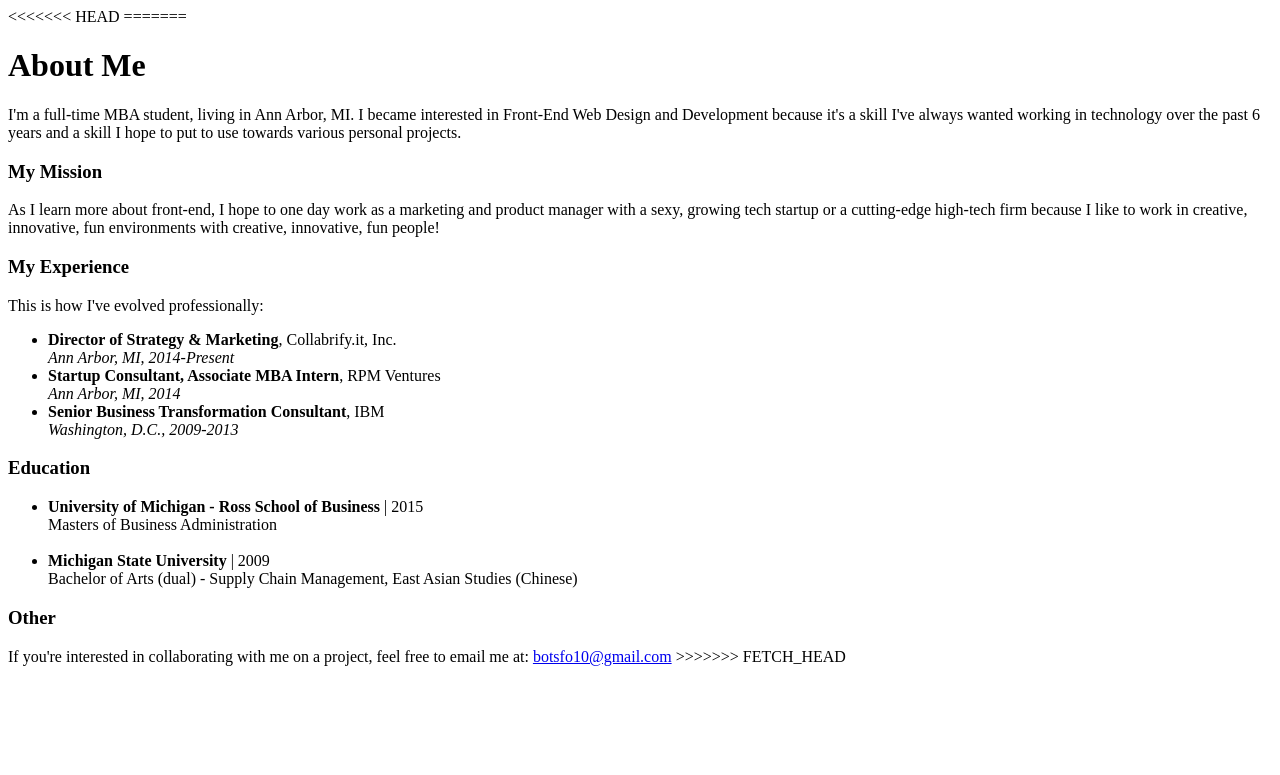
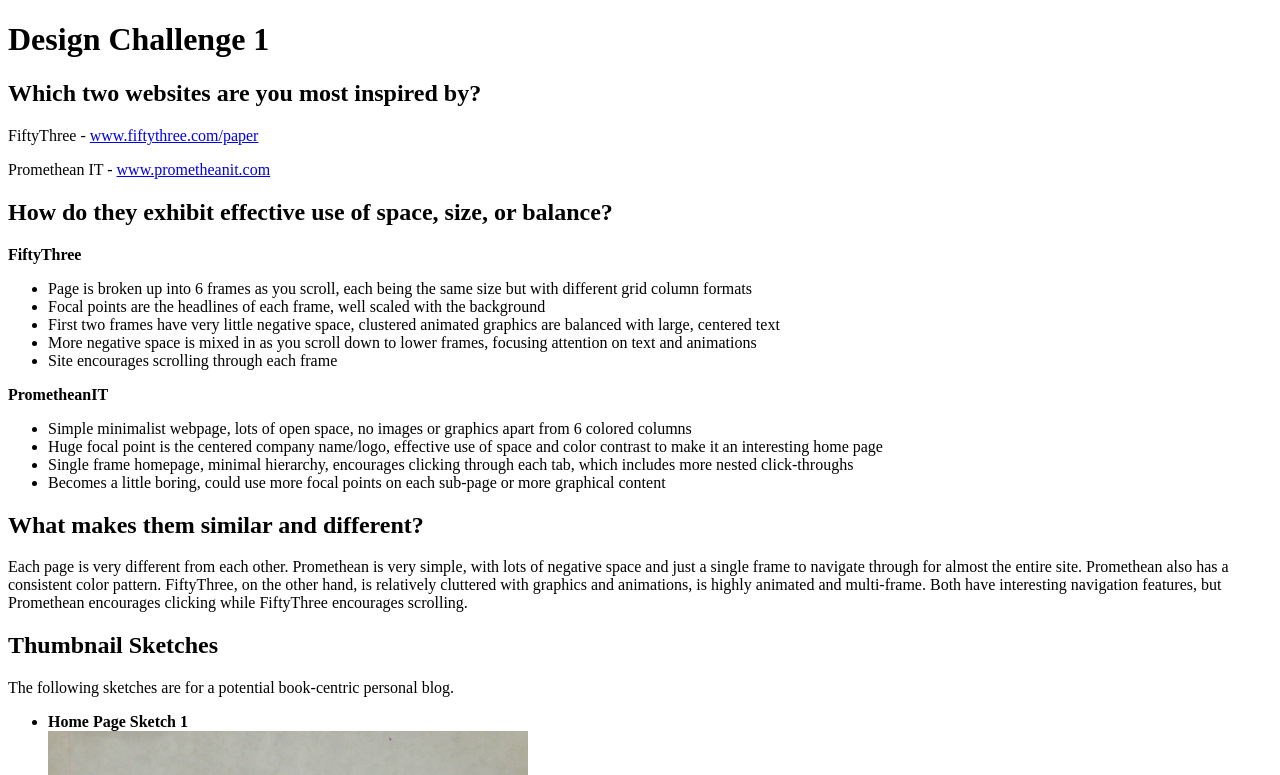
Before and after one commit to ejbots/ejbots.github.io, a plain HTML site: page index.html in a window 1280 px wide. Shown: the top 775 px of the page. Drawn offline with Linux system fonts and the light colour scheme.

Commit message:
Fixed set up of repo

```diff
--- a/index.html
+++ b/index.html
@@ -1,46 +1,55 @@
-<<<<<<< HEAD
-=======
 <!DOCTYPE html>
 <html>
 
-	<head>
-		<title>About Evan B</title>
-	</head>
+<head>
+	<title>Design Challenge 1</title>
+</head>
 
-	<body>
-		<h1>About Me</h1>
+<body>
+	<h1>Design Challenge 1</h1>
 
-		<p>I'm a full-time MBA student, living in Ann Arbor, MI. I became interested in Front-End Web Design and Development because it's a skill I've always wanted working in technology over the past 6 years and a skill I hope to put to use towards various personal projects.</p>
+	<h2>Which two websites are you most inspired by?</h2>
 
-		<h3>My Mission</h3>
+	<p>FiftyThree - <a href="http://www.fiftythree.com/paper" target = "_blank">www.fiftythree.com/paper</a></p>
+	<p>Promethean IT - <a href="promethenit.com" target = "_blank">www.prometheanit.com</a></p>
 
-		<p>As I learn more about front-end, I hope to one day work as a marketing and product manager with a sexy, growing tech startup or a cutting-edge high-tech firm because I like to work in creative, innovative, fun environments with creative, innovative, fun people!</p>
+	<h2>How do they exhibit effective use of space, size, or balance?</h2>
 
-		<h3>My Experience</h3>
+	<p><strong>FiftyThree</strong></p>
 
-		<p>This is how I've evolved professionally:</p>
-		<ul>
-			<li><strong>Director of Strategy &amp; Marketing</strong>, Collabrify.it, Inc.
-				<br><em>Ann Arbor, MI, 2014-Present</em></li>
-			<li><strong>Startup Consultant, Associate MBA Intern</strong>, RPM Ventures
-				<br><em>Ann Arbor, MI, 2014</em></li>
-			<li><strong>Senior Business Transformation Consultant</strong>, IBM
-				<br><em>Washington, D.C., 2009-2013</em></li>
-		</ul>
-		<h3>Education</h3>
+	<ul>
+		<li>Page is broken up into 6 frames as you scroll, each being the same size but with different grid column formats</li>
+		<li>Focal points are the headlines of each frame, well scaled with the background</li>
+		<li>First two frames have very little negative space, clustered animated graphics are balanced with large, centered text</li>
+		<li>More negative space is mixed in as you scroll down to lower frames, focusing attention on text and animations</li>
+		<li>Site encourages scrolling through each frame</li>
+	</ul>
 
-		<ul>
-			<li><strong>University of Michigan - Ross School of Business</strong> | 2015
-				<br>Masters of Business Administration</li>
-				<br>
-			<li><strong>Michigan State University</strong> | 2009
-				<br>Bachelor of Arts (dual) - Supply Chain Management, East Asian Studies (Chinese)</li>
-		</ul>
-		<h3>Other</h3>
+	<p><strong>PrometheanIT</strong></p>
 
-		<p>If you're interested in collaborating with me on a project, feel free to email me at: <a href="mailto:botsfo10@gmail.com">botsfo10@gmail.com</a>
+	<ul>
+		<li>Simple minimalist webpage, lots of open space, no images or graphics apart from 6 colored columns</li>
+		<li>Huge focal point is the centered company name/logo, effective use of space and color contrast to make it an interesting home page</li>
+		<li>Single frame homepage, minimal hierarchy, encourages clicking through each tab, which includes more nested click-throughs</li>
+		<li>Becomes a little boring, could use more focal points on each sub-page or more graphical content</li>
+	</ul>
 
-	</body>
+	<h2>What makes them similar and different?</h2>
+
+	<p>Each page is very different from each other.  Promethean is very simple, with lots of negative space and just a single frame to navigate through for almost the entire site.  Promethean also has a consistent color pattern.  FiftyThree, on the other hand, is relatively cluttered with graphics and animations, is highly animated and multi-frame.  Both have interesting navigation features, but Promethean encourages clicking while FiftyThree encourages scrolling.</p>
+
+	<h2>Thumbnail Sketches</h2>
+
+	<p>The following sketches are for a potential book-centric personal blog.</p>
+
+	<ul>
+		<li><strong>Home Page Sketch 1</strong>
+			<br><img src="images/image.jpeg"></li>
+			<p>In this first sketch, I'm going for a large, centered picture and title as the focal point, surrounded by a lot of negative space.  As you scroll down, I put a thin bar with links to additional pages that helps to frame the top picture/title.  Below the bar, the hierarchy flow shifts to 2 columns of different sized, evenly spaced rectangles that will contain a picture.  The arrangement of these pictures/posts are aimed to encourage exploration.  At the bottom of each rectangle will be a transparent box with the title of the post.</p>
+		<li><strong>Home Page Sketch 2</strong>
+			<br><img src="images/image2.jpeg"></li>
+			<p>In this second sketch, I'm going for a single frame webpage that has a very large image and title on the left side of the screen and scrollable, uneven rectangles on the right side.  These rectangles are similar to the ones in sketch 1 but will be smaller and the title will only show up if you scroll-over the images.  I have also placed the links bar at the top of the screen.  The focal point is heavily on the left side of the screen to the large image/title, but since the screen is symettrically cut in two, the right side of the screen will be the natural point of attention after the title.</p>
+	</ul>
+</body>
 
 </html>
->>>>>>> FETCH_HEAD
```
Also changed, not shown: Images/image.jpeg (added), Images/image2.jpeg (added).
